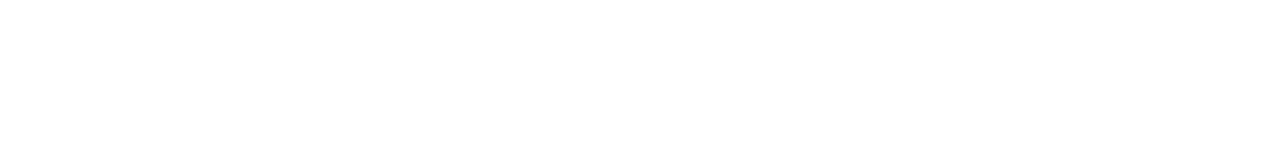
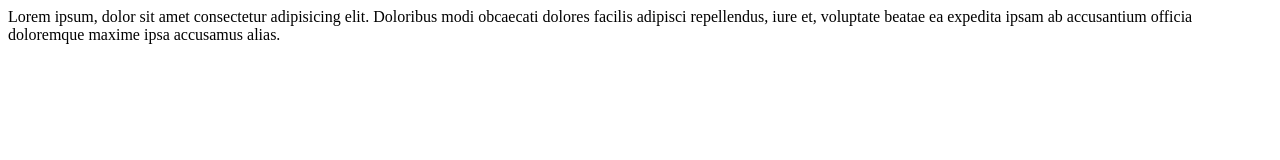
Before and after one commit to camilo052021/WebPersonal, a plain HTML site: page index.html in a window 1280 px wide. Drawn offline with Linux system fonts and the light colour scheme.

Commit message:
segundo cambio

```diff
--- a/index.html
+++ b/index.html
@@ -6,6 +6,9 @@
     <title>Mi pagina web</title>
 </head>
 <body>
+    <p> Lorem ipsum, dolor sit amet consectetur adipisicing elit.
+         Doloribus modi obcaecati dolores facilis adipisci repellendus, iure et, voluptate beatae
+        ea expedita ipsam ab accusantium officia doloremque maxime ipsa accusamus alias.</p>
 
 </body>
 </html>
```
